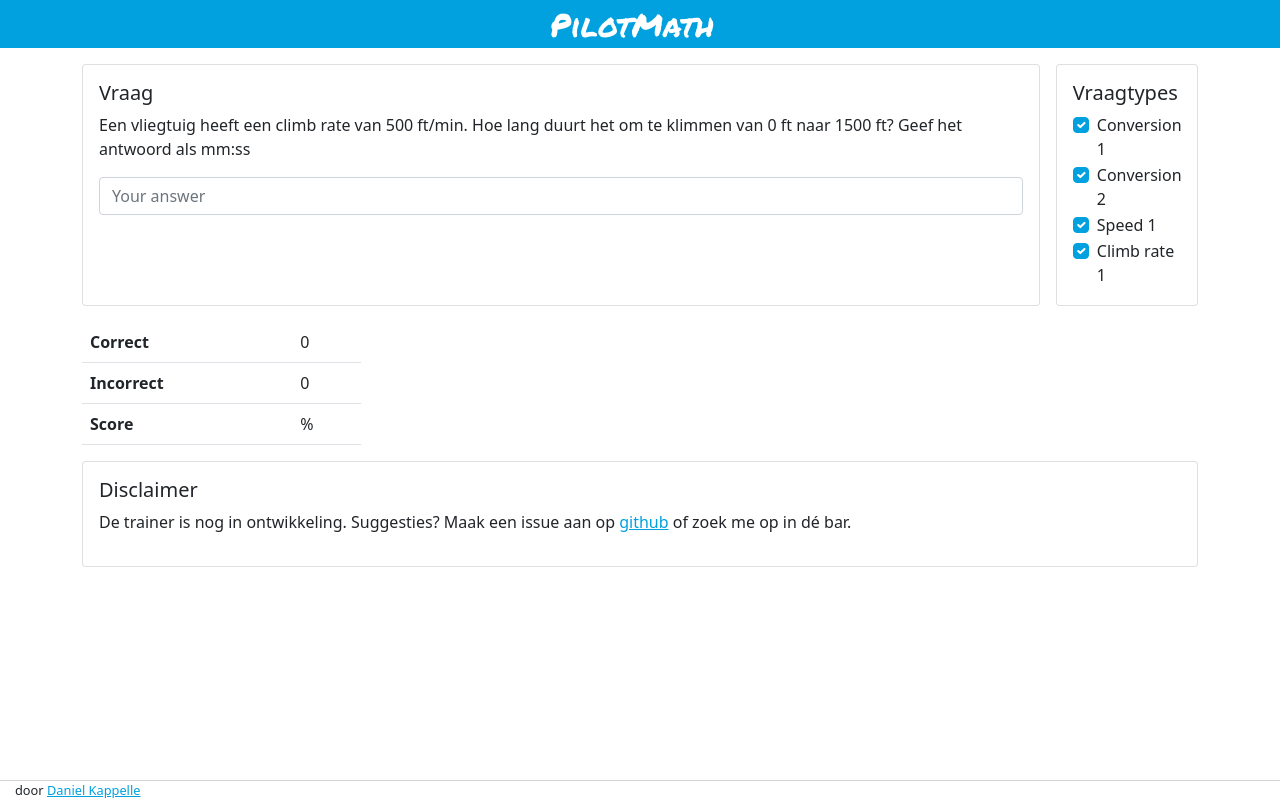
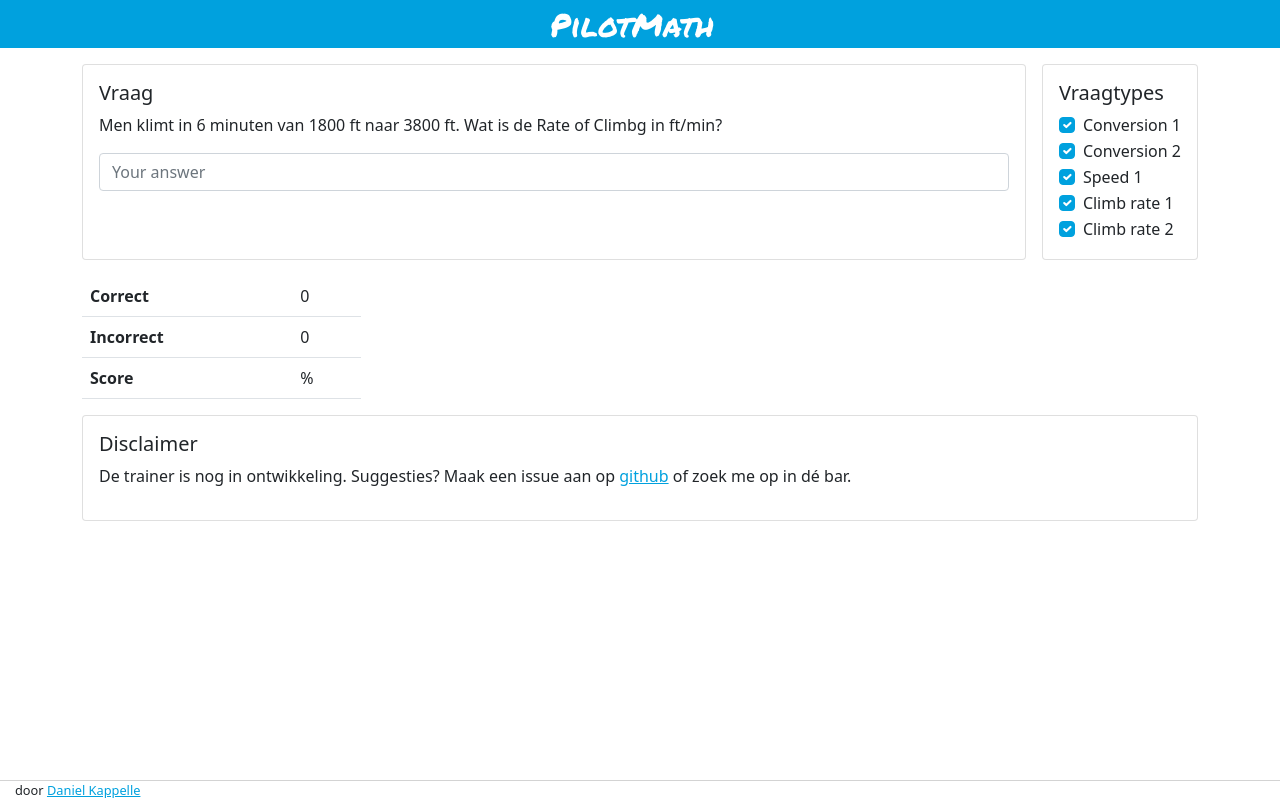
Before and after one commit to danielkappelle/pilot-math, an Angular app in the folder pilot-math/: page / in a window 1280 px wide. Built offline with nearby package versions, Linux system fonts and the light colour scheme.

Commit message:
Climb rate 2

```diff
--- /dev/null
+++ b/pilot-math/src/app/question/generation/climb-rate-2.question.ts
@@ -0,0 +1,29 @@
+import { QuestionBase } from './question-base';
+
+export class ClimbRate2Question extends QuestionBase {
+  questionName = "Climb rate 2";
+
+  climbRateFpm: number;
+  climbFromFt: number;
+  climbToFt: number;
+  timeMinutes: number;
+
+  createQuestion(): void {
+    this.climbFromFt = Math.floor(Math.random() * 20) * 200;
+    this.climbToFt = this.climbFromFt + Math.floor(Math.random() * 50 + 2) * 200;
+    this.timeMinutes = Math.floor(Math.random()*7)*2 + 2;
+    this.climbRateFpm = (this.climbToFt - this.climbFromFt) / this.timeMinutes;
+  }
+
+  getQuestionText(): string {
+    return `Men klimt in ${this.timeMinutes} minuten van ${this.climbFromFt} ft naar ${this.climbToFt} ft. Wat is de Rate of Climbg in ft/min?`;
+  }
+
+  gradeAnswer(val: string): boolean {
+    return Math.abs(parseFloat(val)- this.climbRateFpm) < 100;
+  }
+
+  getCorrectAnswer(): string {
+    return `${this.climbRateFpm} ft/min`;
+  }
+}
--- a/pilot-math/src/app/question/question.component.html
+++ b/pilot-math/src/app/question/question.component.html
@@ -35,8 +35,8 @@
       <h5 class="card-title">Vraagtypes</h5>
       <form [formGroup]="questionTypesForm">
         <div class="form-check" *ngFor="let control of typeControls; let i = index">
-          <input class="form-check-input" type="checkbox" id="type-check-{{i}}" [formControl]="control">
-          <label class="form-check-label" for="type-check-{{i}}">
+          <input class="form-check-input" type="checkbox" id="type-check-2-{{i}}" [formControl]="control">
+          <label class="form-check-label" for="type-check-2-{{i}}">
             {{questions[i].questionName}}
           </label>
         </div>
--- a/pilot-math/src/app/question/question.component.ts
+++ b/pilot-math/src/app/question/question.component.ts
@@ -9,6 +9,7 @@
 import { Convert1Question } from './generation/convert-1.question';
 import { Speed1Question } from './generation/speed-1.question';
 import { ClimbRate1Question } from './generation/climb-rate-1.question';
+import { ClimbRate2Question } from './generation/climb-rate-2.question';
 
 interface LastQuestion {
   text?: string;
@@ -48,6 +49,7 @@
     this.questions.push(new Convert2Question());
     this.questions.push(new Speed1Question());
     this.questions.push(new ClimbRate1Question());
+    this.questions.push(new ClimbRate2Question());
 
     this.questionTypesForm = this.fb.group({
       types: this.fb.array(this.questions.map(() => true)),
```
